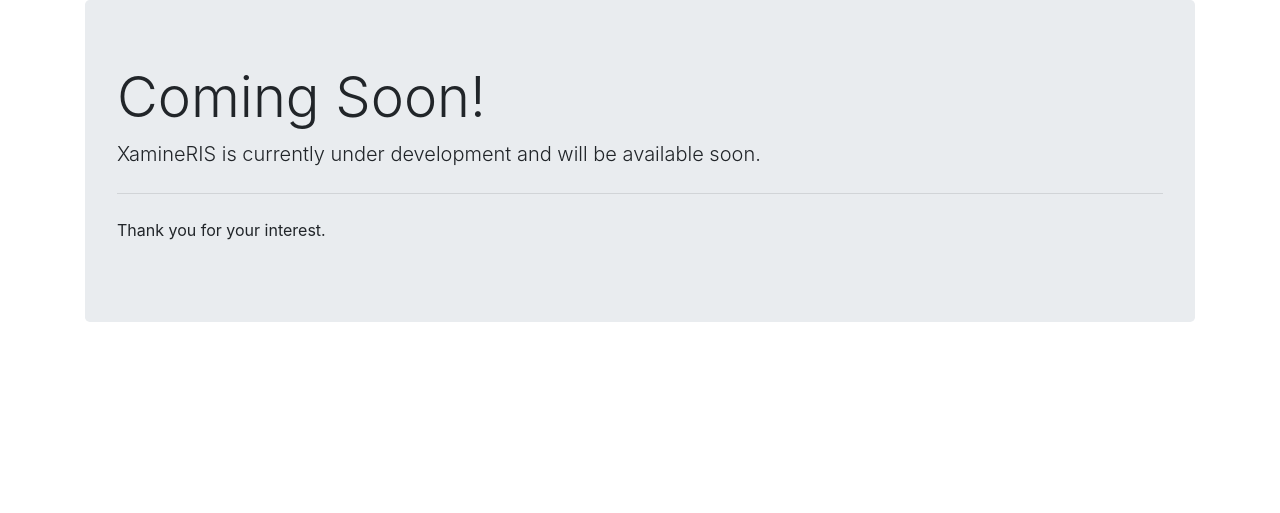
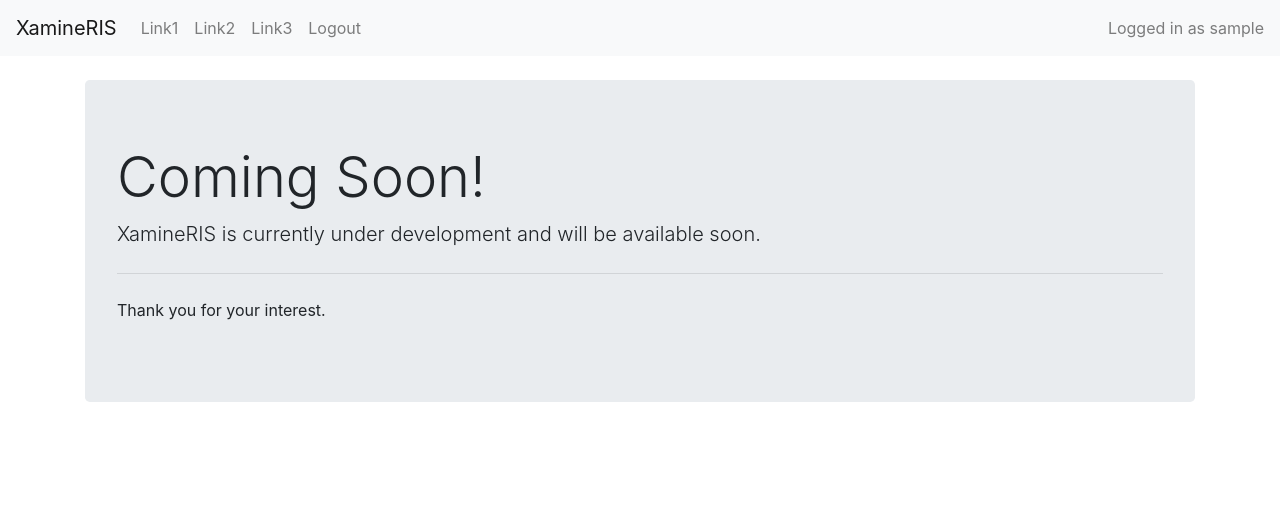
Before and after one commit to Xamine-RIS/CSCI-3000-Xamine-Group, a Django app: page / in a window 1280 px wide. Shown: the top 513 px of the page. Run offline with Django 3.2, Linux system fonts and the light colour scheme; the visitor is signed in with stand-in values (Sample User, id 1); some libraries are stand-ins or nearby versions.

Commit message:
set up coming soon page

```diff
--- a/templates/base/base.html
+++ b/templates/base/base.html
@@ -1,10 +1,34 @@
 <!DOCTYPE html>
 <html lang="en">
-<head>
-    <meta charset="UTF-8">
-    <title>Title</title>
-</head>
-<body>
+    <head>
+        <meta charset="utf-8">
+        <meta http-equiv="X-UA-Compatible" content="IE=edge">
+        <meta name="viewport" content="width=device-width, initial-scale=1, shrink-to-fit=no">
+        <meta name="description" content="">
+        <meta name="author" content="">
+        <title>{% block title %}{% endblock %}</title>
+        <!-- Bootstrap core CSS -->
+        <link rel="stylesheet" href="https://stackpath.bootstrapcdn.com/bootstrap/4.4.1/css/bootstrap.min.css" integrity="sha384-Vkoo8x4CGsO3+Hhxv8T/Q5PaXtkKtu6ug5TOeNV6gBiFeWPGFN9MuhOf23Q9Ifjh" crossorigin="anonymous">
+        <!-- Custom styles for this template -->
+        <style>
+            body {
+                padding-top: 5rem;
+                padding-bottom: 5rem;
+            }
 
-</body>
+        </style>
+    {% block header %}
+    {% endblock %}
+    </head>
+    <body>
+        {% include 'base/nav.html' %}
+
+        {% block main %}
+        {% endblock %}
+
+        <!-- Bootstrap core JavaScript -->
+        <script src="https://code.jquery.com/jquery-3.4.1.slim.min.js" integrity="sha384-J6qa4849blE2+poT4WnyKhv5vZF5SrPo0iEjwBvKU7imGFAV0wwj1yYfoRSJoZ+n" crossorigin="anonymous"></script>
+        <script src="https://cdn.jsdelivr.net/npm/popper.js@1.16.0/dist/umd/popper.min.js" integrity="sha384-Q6E9RHvbIyZFJoft+2mJbHaEWldlvI9IOYy5n3zV9zzTtmI3UksdQRVvoxMfooAo" crossorigin="anonymous"></script>
+        <script src="https://stackpath.bootstrapcdn.com/bootstrap/4.4.1/js/bootstrap.min.js" integrity="sha384-wfSDF2E50Y2D1uUdj0O3uMBJnjuUD4Ih7YwaYd1iqfktj0Uod8GCExl3Og8ifwB6" crossorigin="anonymous"></script>
+    </body>
 </html>
--- a/templates/base/coming_soon.html
+++ b/templates/base/coming_soon.html
@@ -1,14 +1,14 @@
-<!DOCTYPE html>
-<html lang="en">
-<head>
-    <!-- Required meta tags -->
-    <meta charset="utf-8">
-    <meta name="viewport" content="width=device-width, initial-scale=1, shrink-to-fit=no">
-    <link rel="stylesheet" href="https://stackpath.bootstrapcdn.com/bootstrap/4.4.1/css/bootstrap.min.css" integrity="sha384-Vkoo8x4CGsO3+Hhxv8T/Q5PaXtkKtu6ug5TOeNV6gBiFeWPGFN9MuhOf23Q9Ifjh" crossorigin="anonymous">
-    <meta charset="UTF-8">
-    <title>XamineRIS</title>
-</head>
-<body>
+{% extends 'base/base.html' %}
+
+{% block title %}
+    Coming Soon
+{% endblock %}
+
+{% block header %}
+
+{% endblock %}
+
+{% block main %}
 <div class="container">
     <div class="row">
         <div class="col">
@@ -21,5 +21,4 @@
         </div>
     </div>
 </div>
-</body>
-</html>
+{% endblock %}
--- a/templates/base/nav.html
+++ b/templates/base/nav.html
@@ -1,3 +1,23 @@
-{% extends "base/base.html" %}
-
-{% block title %}{% endblock %}
+<nav class="navbar navbar-expand-md fixed-top navbar-light bg-light">
+            <a class="navbar-brand" href="#">XamineRIS</a>
+            <button class="navbar-toggler" type="button" data-toggle="collapse" data-target="#navbarsExampleDefault" aria-controls="navbarsExampleDefault" aria-expanded="false" aria-label="Toggle navigation">
+                <span class="navbar-toggler-icon"></span>
+            </button>
+            <div class="collapse navbar-collapse" id="navbarsExampleDefault">
+                <ul class="navbar-nav mr-auto">
+                    <li class="nav-item">
+                        <a class="nav-link" href="#">Link1</a>
+                    </li>
+                    <li class="nav-item">
+                        <a class="nav-link" href="#">Link2</a>
+                    </li>
+                    <li class="nav-item">
+                        <a class="nav-link" href="#">Link3</a>
+                    </li>
+                    <li class="nav-item">
+                        <a class="nav-link" href="{% url 'logout' %}">Logout</a>
+                    </li>
+                </ul>
+                <span class="navbar-text">Logged in as {{ user.get_username }}</span>
+            </div>
+        </nav>
--- a/xamineapp/settings.py
+++ b/xamineapp/settings.py
@@ -130,6 +130,7 @@ STATIC_ROOT = os.path.join(BASE_DIR, 'static')
 
 # Misc
 
+LOGIN_URL = '/login/'
 LOGOUT_REDIRECT_URL = '/'
 
 CRISPY_TEMPLATE_PACK = 'bootstrap4'
```
